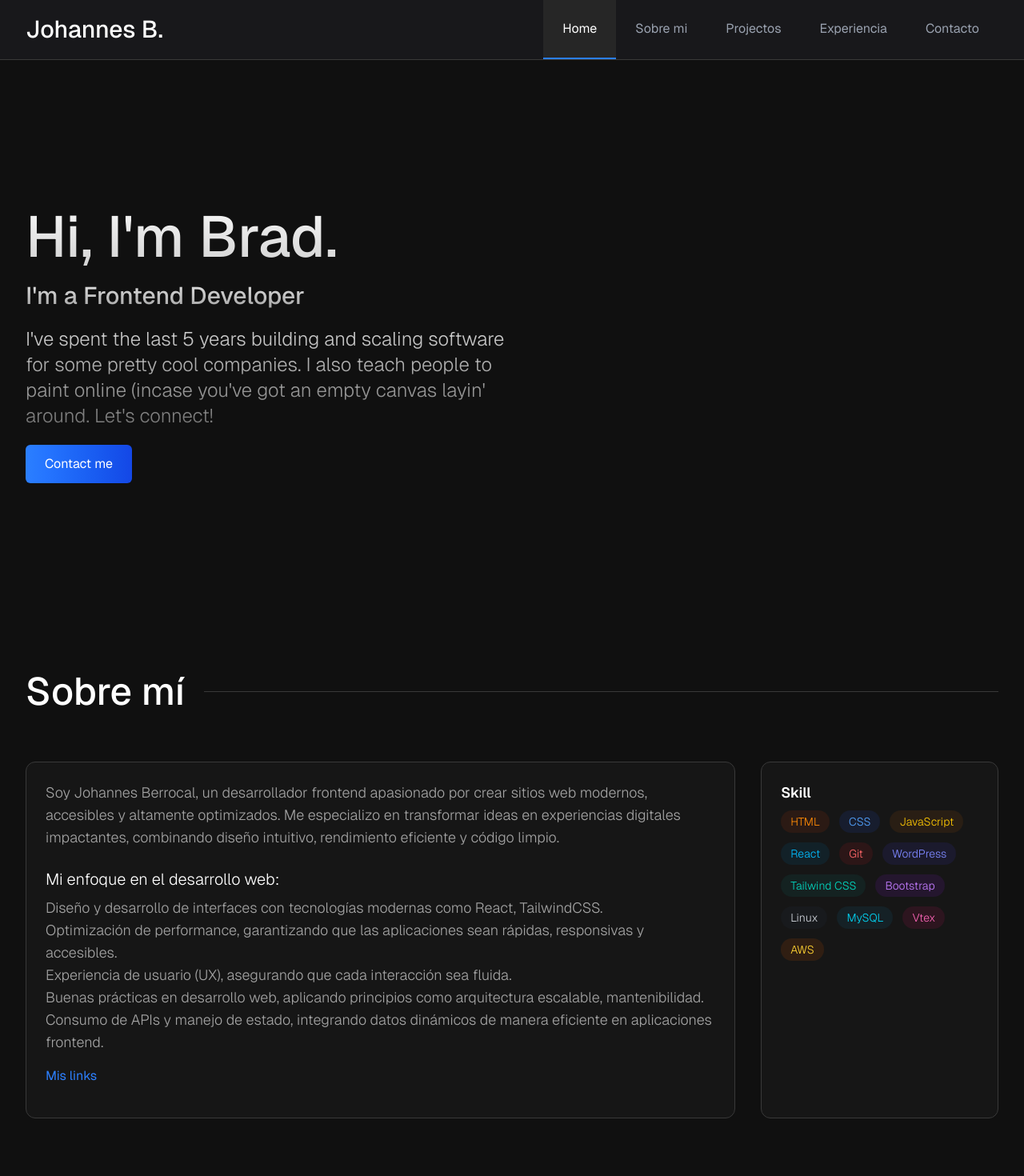
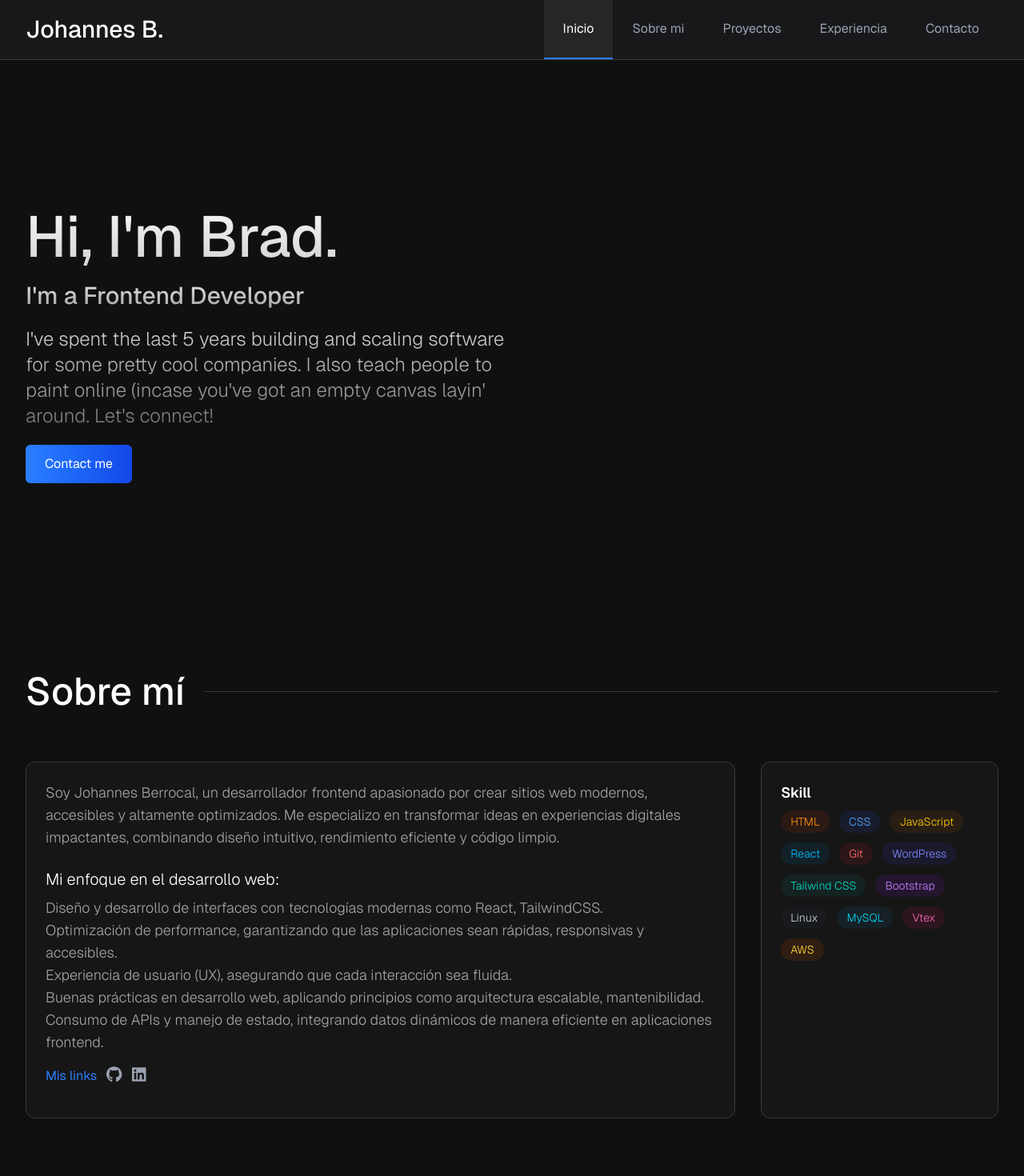
Before and after one commit to JohannesBrad/portfolio, a React (Vite) app: page / in a window 1280 px wide. Shown: the top 1470 px of the page at 80% size. Built offline with nearby package versions, Linux system fonts and the light colour scheme.

Commit message:
feat: menu mobile

```diff
--- a/package.json
+++ b/package.json
@@ -10,6 +10,10 @@
     "preview": "vite preview"
   },
   "dependencies": {
+    "@fortawesome/fontawesome-svg-core": "^6.7.2",
+    "@fortawesome/free-brands-svg-icons": "^6.7.2",
+    "@fortawesome/free-solid-svg-icons": "^6.7.2",
+    "@fortawesome/react-fontawesome": "^0.2.2",
     "@tailwindcss/vite": "^4.0.10",
     "motion": "^12.4.10",
     "react": "^19.0.0",
--- a/src/components/Navbar.jsx
+++ b/src/components/Navbar.jsx
@@ -3,16 +3,16 @@ import { Link } from "react-scroll";
 
 const links = [
   {
-    section: "home",
-    link: "Home",
+    section: "inicio",
+    link: "Inicio",
   },
   {
     section: "sobre-mi",
     link: "Sobre mi",
   },
   {
-    section: "projectos",
-    link: "Projectos",
+    section: "proyectos",
+    link: "Proyectos",
   },
   {
     section: "experiencia",
@@ -26,14 +26,100 @@ const links = [
 
 export const Navbar = () => {
   const [linkActive, setLinkActive] = useState("home");
+  const [isOpen, setIsOpen] = useState(false);
+  const handleNavClick = (section) => {
+    setLinkActive(section);
+    setIsOpen(false); // Cierra el menú después de hacer clic en un enlace
+  };
   return (
     <>
-      <div className="w-full bg-[#18181b] text-white fixed border-b  border-[#393939] px-8">
+      <div className="w-full bg-[#18181b] text-white fixed border-b border-[#393939] px-8">
+        <div className="max-w-7xl mx-auto">
+          <div className="flex justify-between items-center">
+            <h1 className="text-3xl font-medium">Johannes B.</h1>
+
+            <nav>
+              {/* Menu Mobile */}
+              <div
+                className="bg-neutral-800 border border-[#393939] rounded-md w-12 h-12 flex flex-col items-center justify-center md:hidden cursor-pointer relative my-3"
+                onClick={() => setIsOpen(!isOpen)}
+              >
+                <span
+                  className={`absolute w-8 h-[4px] bg-white rounded transition-transform duration-300 ${
+                    isOpen ? "rotate-45 translate-y-0" : "-translate-y-2"
+                  }`}
+                ></span>
+
+                <span
+                  className={`absolute w-8 h-[4px] bg-white rounded transition-opacity duration-300 ${
+                    isOpen ? "opacity-0" : "opacity-100"
+                  }`}
+                ></span>
+
+                <span
+                  className={`absolute w-8 h-[4px] bg-white rounded transition-transform duration-300 ${
+                    isOpen ? "-rotate-45 translate-y-0" : "translate-y-2"
+                  }`}
+                ></span>
+              </div>
+              {isOpen && (
+                <div
+                  className="fixed top-18 inset-0 bg-black/50  md:hidden transition-opacity duration-300"
+                  onClick={() => setIsOpen(false)} // Cierra el menú al hacer clic en el fondo
+                ></div>
+              )}
+              <ul
+                className={`md:flex absolute md:static left-0 h-screen md:h-auto w-64 md:w-auto bg-[#18181b] md:bg-transparent flex-col md:flex-row items-start md:items-center py-8 pl-8 md:p-0 transition-transform duration-300
+                    ${
+                      isOpen
+                        ? "translate-x-0"
+                        : "-translate-x-full md:translate-x-0"
+                    }`}
+              >
+                {links.map((item) => {
+                  console.log(item);
+                  return (
+                    <li
+                      key={item.section}
+                      className={`md:px-6 border-b-2 transition-all duration-300 cursor-pointer ${
+                        linkActive === item.section
+                          ? "border-blue-500 text-white bg-neutral-800"
+                          : "border-transparent hover:border-blue-500 hover:text-blue-500 text-gray-400"
+                      }`}
+                    >
+                      <Link
+                        to={item.section}
+                        spy={true}
+                        smooth={true}
+                        duration={700}
+                        offset={-80}
+                        onSetActive={() => handleNavClick(item.section)}
+                        onClick={() => setIsOpen(false)} // Cierra el menú al hacer clic
+                        className="py-3 md:py-6 block"
+                      >
+                        {item.link}
+                      </Link>
+                    </li>
+                  );
+                })}
+              </ul>
+            </nav>
+          </div>
+        </div>
+      </div>
+    </>
+  );
+};
+
+/*
+
+
+    <div className="w-full bg-[#18181b] text-white fixed border-b  border-[#393939] px-8">
         <div className="max-w-7xl mx-auto">
           <div className="flex justify-between items-center">
             <h1 className="text-3xl font-medium">Johannes B.</h1>
             <nav>
-              <ul className="flex">
+              <ul className="hidden md:flex ">
                 {links.map((item) => {
                   console.log(item);
                   return (
@@ -42,7 +128,7 @@ export const Navbar = () => {
                       className={`px-6 border-b-2 transition-all duration-300 cursor-pointer ${
                         linkActive === item.section
                           ? "border-blue-500 text-white bg-neutral-800 "
-                          : "border-transparent hover:border-blue-500  hover:text-blue-500 text-gray-400"
+                          : "border-transparent hover:border-blue-500 hover:text-blue-500 text-gray-400"
                       }`}
                     >
                       <Link
@@ -60,10 +146,33 @@ export const Navbar = () => {
                   );
                 })}
               </ul>
+
+              <div
+                className="bg-blue-500 w-12 h-12 flex flex-col items-center justify-center md:hidden cursor-pointer relative"
+                onClick={() => setIsOpen(!isOpen)}
+              >
+                <span
+                  className={`absolute w-8 h-[4px] bg-white rounded transition-transform duration-300 ${
+                    isOpen ? "rotate-45 translate-y-0" : "-translate-y-2"
+                  }`}
+                ></span>
+
+                <span
+                  className={`absolute w-8 h-[4px] bg-white rounded transition-opacity duration-300 ${
+                    isOpen ? "opacity-0" : "opacity-100"
+                  }`}
+                ></span>
+
+                <span
+                  className={`absolute w-8 h-[4px] bg-white rounded transition-transform duration-300 ${
+                    isOpen ? "-rotate-45 translate-y-0" : "translate-y-2"
+                  }`}
+                ></span>
+              </div>
             </nav>
           </div>
         </div>
       </div>
-    </>
-  );
-};
+
+
+*/
--- a/src/sections/AboutSection.jsx
+++ b/src/sections/AboutSection.jsx
@@ -1,7 +1,8 @@
 //import { ChevronRight } from "lucide-react";
 import React from "react";
 import { SectionTitle } from "../components/SectionTitle";
-//import { FaLinkedin } from "react-icons/fa";
+import { FontAwesomeIcon } from "@fortawesome/react-fontawesome";
+import { faGithub, faLinkedin } from "@fortawesome/free-brands-svg-icons";
 
 const skill = [
   { name: "HTML", color: "text-orange-400 bg-orange-900/20" },
@@ -56,8 +57,28 @@ export const AboutSection = () => {
                 })}
               </ul>
 
-              <div>
+              <div className="flex items-center gap-3">
                 <p className="text-blue-500 py-4">Mis links</p>
+                <a
+                  href="https://github.com/JohannesBrad"
+                  target="_blank"
+                  rel="noopener noreferrer"
+                >
+                  <FontAwesomeIcon
+                    icon={faGithub}
+                    className="text-gray-400 hover:text-white text-xl"
+                  />
+                </a>
+                <a
+                  href="https://www.linkedin.com/in/tu-perfil"
+                  target="_blank"
+                  rel="noopener noreferrer"
+                >
+                  <FontAwesomeIcon
+                    icon={faLinkedin}
+                    className="text-gray-400 hover:text-white text-xl"
+                  />
+                </a>
               </div>
             </div>
             <div className="flex flex-col md:w-1/4 p-6 card-style">
--- a/src/sections/ExperienceSection.jsx
+++ b/src/sections/ExperienceSection.jsx
@@ -67,7 +67,7 @@ export const ExperienceSection = () => {
       >
         <SectionTitle title="Experiencia" />
 
-        <div className="max-w-7xl mx-auto ">
+        <div className="max-w-7xl mx-auto">
           <div className="flex flex-col py-6 gap-6">
             {experiences.map((item) => {
               return (
--- a/src/sections/HeroSection.jsx
+++ b/src/sections/HeroSection.jsx
@@ -5,7 +5,7 @@ export const HeroSection = () => {
   return (
     <>
       <section
-        id="home"
+        id="inicio"
         className="px-8 h-screen 2xl:h-[48rem]  flex items-center justify-center"
       >
         <div className="max-w-7xl text-center md:text-left">
--- a/src/sections/ProjectsSection.jsx
+++ b/src/sections/ProjectsSection.jsx
@@ -1,4 +1,11 @@
 import React from "react";
+import { FontAwesomeIcon } from "@fortawesome/react-fontawesome";
+import {
+  faIndustry,
+  faServer,
+  faChartLine,
+  faMountain,
+} from "@fortawesome/free-solid-svg-icons";
 
 import { SectionTitle } from "../components/SectionTitle";
 
@@ -6,7 +13,7 @@ const projects = [
   {
     id: 1,
     title: "Marcobre",
-    image: "https://picsum.photos/200/300",
+    icon: faIndustry,
     description:
       "Renovación total del sitio web corporativo de Marcobre. Desarrollé la plataforma en React y , implementando un CMS personalizado con un dashboard para la gestión dinámica del contenido. Esto permitió a la empresa actualizar su información de manera sencilla y eficiente.",
     technology: ["React", "TailwindCSS", "CMS personalizado", "API Rest"],
@@ -14,7 +21,7 @@ const projects = [
   {
     id: 2,
     title: "NetworkServices",
-    image: "https://picsum.photos/200/300",
+    icon: faServer,
     description:
       "Desarrollo de un sitio web moderno y responsivo para Networks Services, una empresa especializada en instalación de cableado estructurado y mantenimiento de servidores. Implementé la plataforma utilizando React y TailwindCSS, optimizando el rendimiento y la experiencia de usuario para facilitar la presentación de sus servicios.",
     technology: ["React", "TailwindCSS", "JavaScript", "Vite"],
@@ -22,7 +29,7 @@ const projects = [
   {
     id: 3,
     title: "Brain Consulting",
-    image: "https://picsum.photos/200/300",
+    icon: faChartLine,
     description:
       "Creación de un sitio web profesional en WordPress para Brain Consulting, una consultora de TI. Diseñé una interfaz intuitiva y optimizada, asegurando una navegación fluida y una presentación clara de sus servicios. Se implementaron mejoras en SEO y optimización de carga para una mejor visibilidad en buscadores.",
     technology: ["Wordpress", "Elementor", "Figma"],
@@ -47,7 +54,7 @@ const projects = [
 export const ProjectsSection = () => {
   return (
     <>
-      <section id="projectos" className="px-8 2xl:h-[48rem] md:h-screen">
+      <section id="proyectos" className="px-8 2xl:h-[48rem] md:h-screen">
         <SectionTitle title="Proyectos" />
 
         <div className="max-w-7xl mx-auto ">
@@ -58,8 +65,11 @@ export const ProjectsSection = () => {
                   key={item.id}
                   className="w-full md:w-[25rem] flex p-6 card-style"
                 >
-                  {/* <img src={item.image} alt="" className="bg-cover" /> */}
                   <div className="py-4">
+                    <FontAwesomeIcon
+                      icon={item.icon}
+                      className="text-2xl pb-6 text-[#a3a3a3]"
+                    />
                     <h3 className="text-lg font-medium md:text-xl leading-7 mb-1 text-blue-500">
                       {item.title}
                     </h3>
@@ -69,7 +79,7 @@ export const ProjectsSection = () => {
                         {item.technology.join(" - ")}
                       </span>
                     </div>
-                    <p className="text-sm font-light md:text-lg leading-7 pb-3 md:pt-2 md:pb-6 text-[#a3a3a3]">
+                    <p className="text-sm font-light md:text-lg leading-7 pb-3 md:pt-2 text-[#a3a3a3]">
                       {item.description}
                     </p>
                   </div>
```
Also changed, not shown: src/components/Footer.jsx (+17 -2 lines), 1 other file (tests, documents, lock files or other folders).
